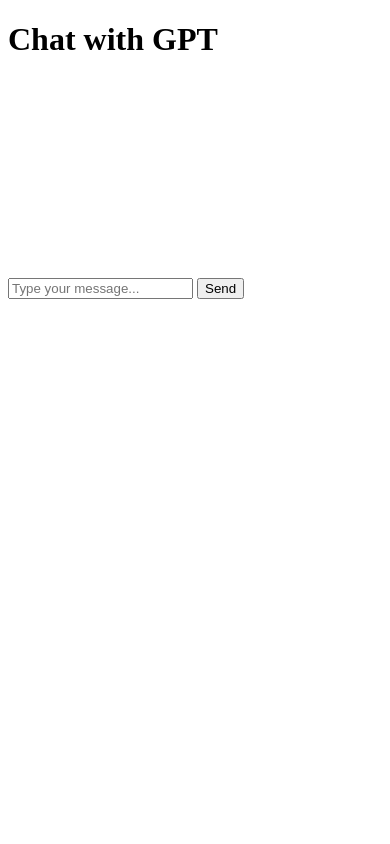
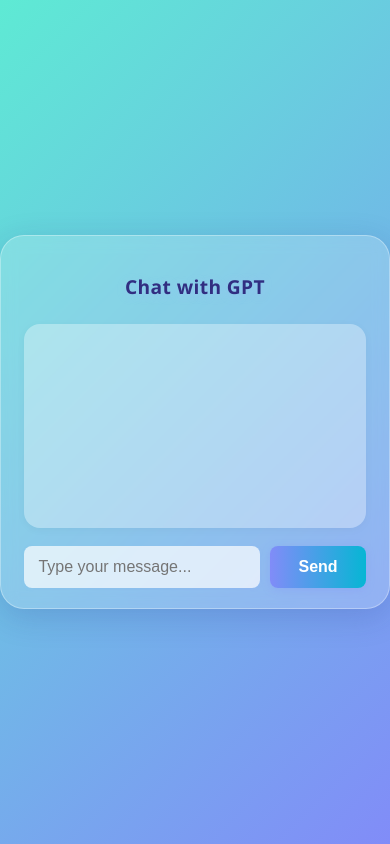
Before and after one commit to Navneeth-3108/chatbot, a Flask app: page / in a window 390 px wide. Run offline with Flask 3, Linux system fonts and the light colour scheme.

Commit message:
Update style.css for expiry tracker UI

```diff
--- a/static/style.css
+++ b/static/style.css
@@ -1 +1,132 @@
-expiry_tracker style.css
+/* expiry_tracker style system for chatbot UI */
+
+/* Glassmorphic container */
+body {
+    min-height: 100vh;
+    background: linear-gradient(135deg, #5eead4 0%, #818cf8 100%);
+    font-family: 'Segoe UI', 'Roboto', 'Arial', sans-serif;
+    margin: 0;
+    display: flex;
+    align-items: center;
+    justify-content: center;
+}
+
+.container {
+    background: rgba(255, 255, 255, 0.19);
+    box-shadow: 0 8px 32px 0 rgba(31, 38, 135, 0.18);
+    backdrop-filter: blur(8px);
+    -webkit-backdrop-filter: blur(8px);
+    border-radius: 24px;
+    padding: 40px 32px 32px 32px;
+    max-width: 400px;
+    width: 100%;
+    margin: 32px auto;
+    display: flex;
+    flex-direction: column;
+    align-items: stretch;
+    border: 1px solid rgba(255, 255, 255, 0.32);
+    animation: fade-in 0.9s cubic-bezier(.4,0,.2,1);
+}
+
+@keyframes fade-in {
+    0% { opacity: 0; transform: translateY(30px);}
+    100% { opacity: 1; transform: none;}
+}
+
+h1 {
+    font-size: 1.7rem;
+    font-weight: 700;
+    margin-bottom: 24px;
+    color: #312e81;
+    text-align: center;
+    letter-spacing: 0.02em;
+    text-shadow: 0 2px 8px #a5b4fc66;
+}
+
+#chat-box {
+    background: rgba(255,255,255,0.33);
+    border-radius: 1rem;
+    padding: 18px 12px 6px 12px;
+    margin-bottom: 18px;
+    min-height: 180px;
+    max-height: 350px;
+    overflow-y: auto;
+    box-shadow: 0 2px 8px 0 rgba(0,0,0,0.04);
+    font-size: 1rem;
+    transition: background 0.2s;
+}
+
+.message {
+    margin-bottom: 10px;
+    padding: 8px 12px;
+    border-radius: 10px;
+    background: rgba(129, 140, 248, 0.11);
+    color: #312e81;
+    word-break: break-word;
+    box-shadow: 0 1px 8px 0 rgba(129, 140, 248, 0.08);
+    animation: message-in 0.4s cubic-bezier(.4,0,.2,1);
+}
+
+@keyframes message-in {
+    0% { opacity: 0; transform: translateY(12px);}
+    100% { opacity: 1; transform: none;}
+}
+
+.message strong {
+    color: #0e7490;
+    font-weight: 600;
+}
+
+.input-group {
+    display: flex;
+    gap: 10px;
+}
+
+.input-group input[type="text"] {
+    border: none;
+    border-radius: 8px;
+    padding: 12px 14px;
+    font-size: 1rem;
+    outline: none;
+    background: rgba(255,255,255,0.7);
+    box-shadow: 0 1px 4px 0 rgba(129, 140, 248, 0.06);
+    flex: 1;
+    transition: box-shadow 0.18s;
+}
+
+.input-group input[type="text"]:focus {
+    box-shadow: 0 2px 10px 0 #818cf855;
+    background: #fff;
+}
+
+.input-group button {
+    padding: 0 28px;
+    border: none;
+    border-radius: 8px;
+    background: linear-gradient(90deg, #818cf8 0%, #06b6d4 100%);
+    color: #fff;
+    font-weight: 600;
+    font-size: 1rem;
+    cursor: pointer;
+    box-shadow: 0 2px 8px 0 #818cf844;
+    transition: background 0.15s, box-shadow 0.15s;
+}
+
+.input-group button:active {
+    background: linear-gradient(90deg, #06b6d4 0%, #818cf8 100%);
+    box-shadow: 0 1px 4px 0 #818cf822;
+}
+
+.input-group button:disabled {
+    opacity: 0.5;
+    cursor: not-allowed;
+}
+
+@media (max-width: 520px) {
+    .container {
+        padding: 24px 6vw 20px 6vw;
+        max-width: 98vw;
+    }
+    h1 { font-size: 1.2rem;}
+    #chat-box { font-size: 0.95rem; }
+}
```
